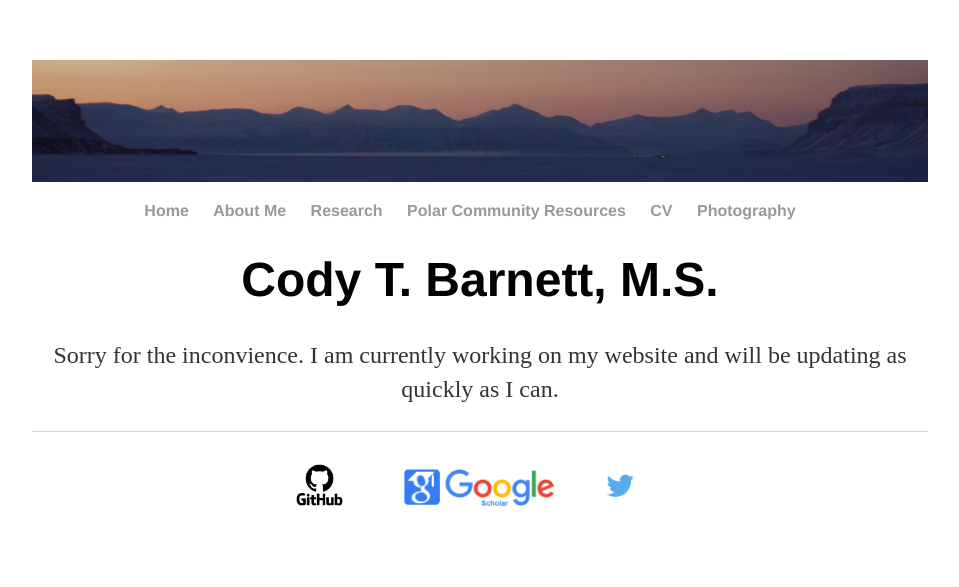
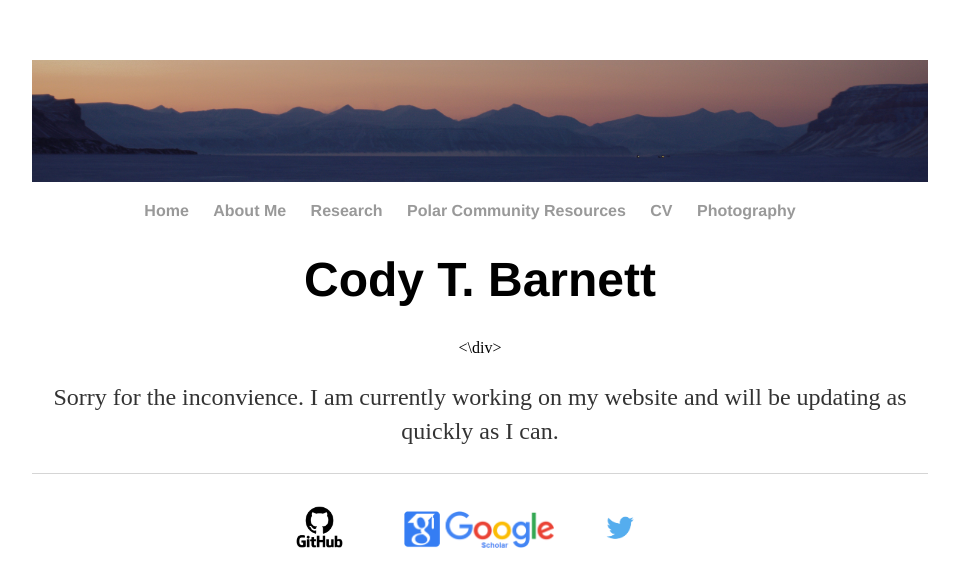
Before and after one commit to Cbarnett207/CBarnett207.github.io, a Jekyll site: the page built from index.html, in a window 1280 px wide. Shown: the top 587 px of the page, without its empty margins (160-1119 px from the left). Built offline with Jekyll 4.4.1, drawn with Linux system fonts in a browser that asks for light colours.

Commit message:
Update index.html

```diff
--- a/index.html
+++ b/index.html
@@ -3,7 +3,7 @@ layout: default
 title: Cody Barnett
 ---
 <div class="blurb">
-	<div align="center"><h1>Cody T. Barnett, M.S.</h1>
-	<p>Sorry for the inconvience. I am currently working on my website and will be updating as quickly as I can.</p>
+	<div align="center"><h1>Cody T. Barnett</h1><\div>
+	<div align="center"><p>Sorry for the inconvience. I am currently working on my website and will be updating as quickly as I can.</p></div>
 </div><!-- /.blurb -->
 </div><!-- /.container -->
```
